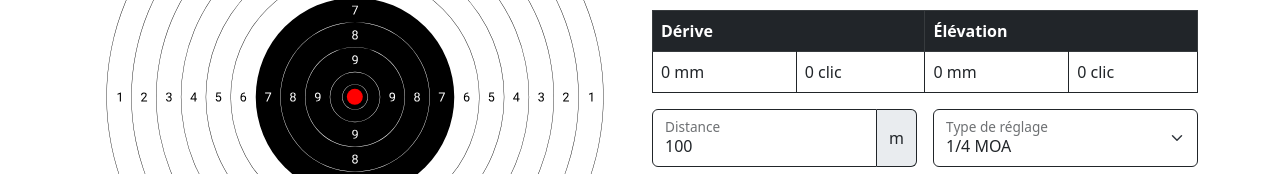
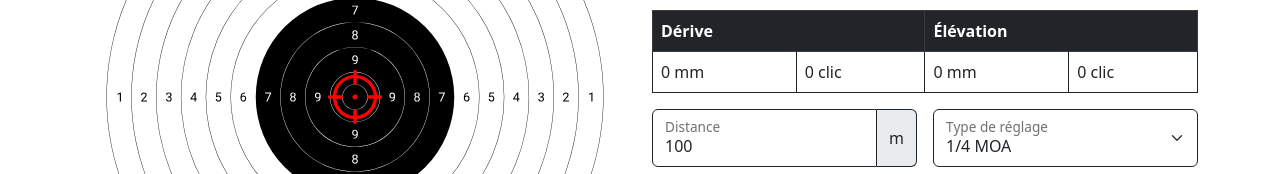
Before and after one commit to neun0eil/tcsl-tools, a Vue app: page /sight in a window 1280 px wide. Shown: the part 341-515 px from the top of the page. Built offline with nearby package versions, Linux system fonts and the light colour scheme.

Commit message:
change dot with crosshair

```diff
--- /dev/null
+++ b/src/components/CrossHair.vue
@@ -0,0 +1,7 @@
+<template>
+  <svg xmlns="http://www.w3.org/2000/svg" viewBox="0 0 512 512">
+    <path
+      d="M232 256c0-13.3 10.7-24 24-24s24 10.7 24 24-10.7 24-24 24-24-10.7-24-24zM256 0c8.8 0 16 7.164 16 16v32.61C374.1 56.37 455.6 137.9 463.4 240H496c8.8 0 16 7.2 16 16s-7.2 16-16 16h-32.6c-7.8 102.1-89.3 183.6-191.4 191.4V496c0 8.8-7.2 16-16 16s-16-7.2-16-16v-32.6C137.9 455.6 56.37 374.1 48.61 272H16c-8.836 0-16-7.2-16-16s7.164-16 16-16h32.61C56.37 137.9 137.9 56.37 240 48.61V16c0-8.836 7.2-16 16-16zm-16 431.3V384c0-8.8 7.2-16 16-16s16 7.2 16 16v47.3c84.4-7.6 151.7-74.9 159.3-159.3H384c-8.8 0-16-7.2-16-16s7.2-16 16-16h47.3C423.7 155.6 356.4 88.33 272 80.72V128c0 8.8-7.2 16-16 16s-16-7.2-16-16V80.72C155.6 88.33 88.33 155.6 80.72 240H128c8.8 0 16 7.2 16 16s-7.2 16-16 16H80.72C88.33 356.4 155.6 423.7 240 431.3z"
+    />
+  </svg>
+</template>
--- a/src/views/SightView.vue
+++ b/src/views/SightView.vue
@@ -4,8 +4,8 @@
     <div class="row align-items-center">
       <div class="target col-12 col-md-6">
         <target-c50 />
-        <div @click="mark">
-          <div :style="hitStyle"></div>
+        <div @click="move">
+          <cross-hair :style="hitStyle"></cross-hair>
         </div>
       </div>
       <div class="col-12 col-md-6">
@@ -73,6 +73,7 @@
 
 <script>
 import TargetC50 from "../components/TargetC50.vue";
+import CrossHair from "../components/CrossHair.vue";
 
 const key = "sight",
   absRound = v => Math.abs(Math.round(v)),
@@ -116,9 +117,10 @@ export default {
   },
   components: {
     TargetC50,
+    CrossHair,
   },
   methods: {
-    mark(e) {
+    move(e) {
       this.posX = e.offsetX / e.target.offsetWidth;
       this.posY = e.offsetY / e.target.offsetHeight;
     },
@@ -198,12 +200,11 @@ export default {
   }
   > div {
     position: relative;
-    > div {
+    > svg {
       position: absolute;
-      width: 3%;
-      height: 3%;
-      border-radius: 50%;
-      background-color: red;
+      width: 10%;
+      height: 10%;
+      fill: red;
       transform: translate(-50%, -50%);
       pointer-events: none;
     }
```
